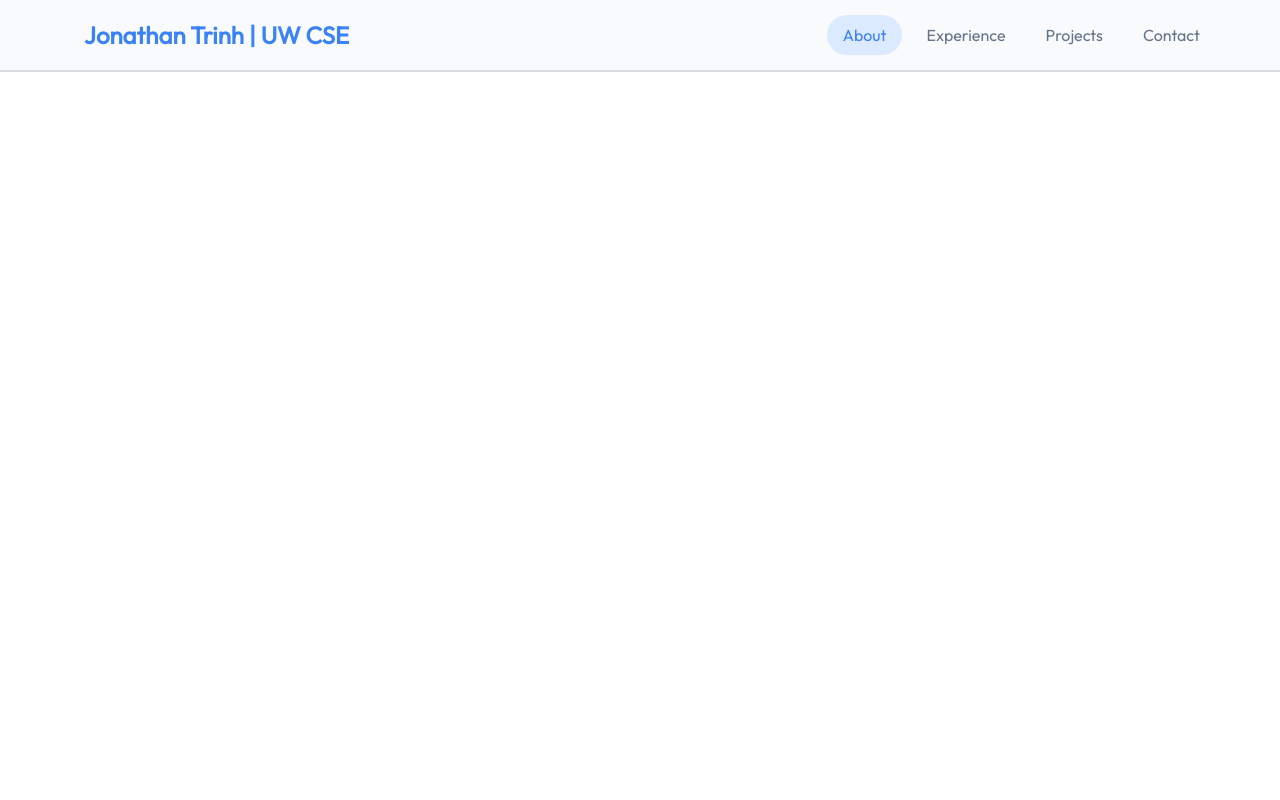
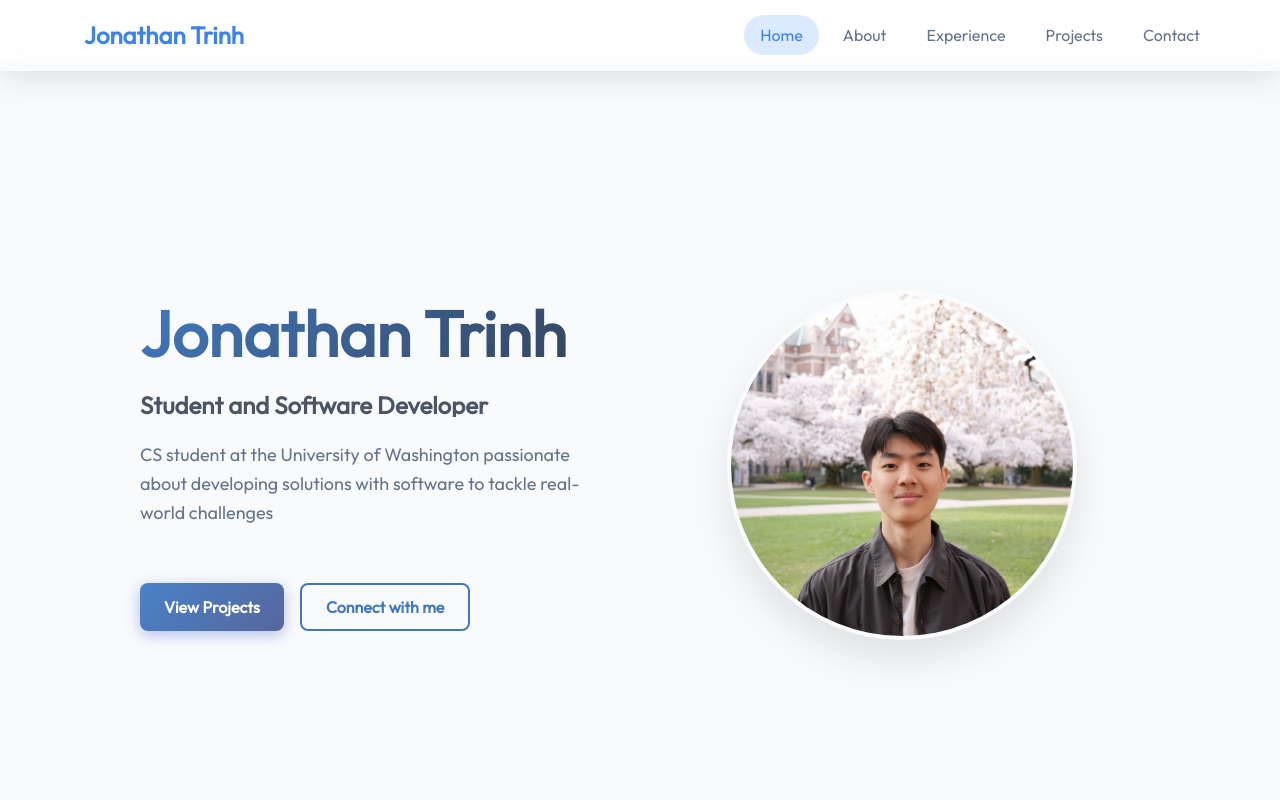
Before and after one commit to Jonathan-Trinh/Personal-Portfolio, a React (Vite) app: page / in a window 1280 px wide. Shown: the top 800 px of the page. Built offline with nearby package versions, Linux system fonts and the light colour scheme.

Commit message:
Updates to Navbar, Added Hero component

```diff
--- a/index.html
+++ b/index.html
@@ -4,7 +4,7 @@
     <meta charset="UTF-8" />
     <link rel="icon" type="image/png" href="/favicon.ico" />
     <meta name="viewport" content="width=device-width, initial-scale=1.0" />
-    <title>Jonathan Trinh | UW CSE</title>
+    <title>Jonathan Trinh</title>
   </head>
   <body>
     <div id="root"></div>
--- a/src/App.tsx
+++ b/src/App.tsx
@@ -1,13 +1,87 @@
 import { Component, type JSX } from 'react';
 import styles from './App.module.css';
 import { Navbar } from './components/Navbar/Navbar';
+import { Hero } from './components/Hero/Hero';
+import { About } from './components/About/About';
+
+export type sections = 'hero' | 'about' | 'experience' | 'projects' | 'contact';
+
+type AppProps = {};
+
+type AppState = {
+  activeSection: sections;
+};
 
 /** Root Component of the website */
-export class App extends Component {
+export class App extends Component<AppProps, AppState> {
+  constructor(props: AppProps) {
+    super(props);
+
+    this.state = {
+      activeSection: 'hero'
+    };
+  }
+
+  componentDidMount() {
+    window.addEventListener('scroll', this.handleScroll);
+    this.handleScroll();
+  }
+
+  componentWillUnmount() {
+    window.removeEventListener('scroll', this.handleScroll);
+  }
+
+  handleScroll = () => {
+    const sections: sections[] = ['hero', 'about', 'experience', 'projects', 'contact'];
+
+    const current = sections.find(section => {
+      const element = document.getElementById(section);
+      if (element) {
+        const rect = element.getBoundingClientRect();
+        return rect.top <= window.innerHeight * 0.3 && rect.bottom >= window.innerHeight * 0.3;
+      }
+      return false;
+    });
+
+    if (!current) {
+      let closestSection: sections = 'hero';
+      let closestDistance = Infinity;
+
+      sections.forEach(section => {
+        const element = document.getElementById(section);
+        if (element) {
+          const rect = element.getBoundingClientRect();
+          const distance = Math.abs(rect.top);
+          if (distance < closestDistance) {
+            closestDistance = distance;
+            closestSection = section;
+          }
+        }
+      });
+
+      if (closestSection !== this.state.activeSection) {
+        this.setState({ activeSection: closestSection });
+      }
+    } else if (current !== this.state.activeSection) {
+      this.setState({ activeSection: current });
+    }
+  };
+
+  handleSectionChange = (section: sections) => {
+    this.setState({ activeSection: section });
+  };
+
   render = (): JSX.Element => {
     return (
       <div className={styles.App}>
-        <Navbar />
-      </div>)
-  }
-};
+        <Navbar
+          activeSection={this.state.activeSection}
+          onSectionChange={this.handleSectionChange} />
+        <Hero
+          activeSection={this.state.activeSection}
+          onSectionChange={this.handleSectionChange} />
+        <About />
+      </div>
+    );
+  };
+}
--- /dev/null
+++ b/src/components/About/About.tsx
@@ -0,0 +1,22 @@
+import styles from "./About.module.css";
+import { getImageUrl } from "../../utils";
+
+export const About = () => {
+  return (
+    <section className={styles.container} id="about">
+      <h2 className={styles.title}>About</h2>
+      <div className={styles.content}>
+        <ul className={styles.aboutItems}>
+          <li className={styles.aboutItem}>
+            <img src={getImageUrl("about/uiIcon.png")} alt="Icon" />
+            <div className={styles.aboutItemText}>
+              <p>
+                Blob
+              </p>
+            </div>
+          </li>
+        </ul>
+      </div>
+    </section>
+  );
+};
--- a/src/components/Hero/Hero.module.css
+++ b/src/components/Hero/Hero.module.css
@@ -1,104 +1,135 @@
-@import "../../vars.css";
+.container {
+  display: grid;
+  grid-template-columns: repeat(2, 1fr);
+  gap: 48px;
+  align-items: center;
+  width: 100vw;
+  min-height: 810px;
+  padding: 48px max((100vw - 1000px) / 2);
+  position: relative;
+  line-height: 24px;
+}
 
-.container {
-  position: relative;
-  display: flex;
-  align-items: center;
-  justify-content: space-between;
-  margin-top: 49px;
-  z-index: 1;
-  margin-left: 10%;
-  margin-right: 10%;
+.container.active {
+  background-color: var(--color-active-section);
+  box-shadow: 0 1px 3px rgba(0, 0, 0, 0.05), 0 1px 2px rgba(0, 0, 0, 0.1);
 }
 
 .content {
   display: flex;
   flex-direction: column;
-  align-items: flex-start;
-  color: var(--color-text);
-  z-index: 1;
+  gap: 24px;
 }
 
 .title {
-  font-size: 72px;
-  font-weight: 900;
-  margin-bottom: 33px;
-  font-family: var(--font-roboto);
-  background: linear-gradient(
-    90deg,
-    rgba(255, 255, 255, 1) 80%,
-    rgba(255, 255, 255, 0) 120%
-  );
+  font-size: 4rem;
+  font-weight: 700;
+  line-height: 1.1;
+  margin: 0;
+  background: var(--color-name-gradient);
+  background-clip: text;
+  -webkit-background-clip: text;
   -webkit-text-fill-color: transparent;
+}
+
+.subtitle {
+  margin: 0;
+  background: var(--color-subtitle);
   -webkit-background-clip: text;
+  -webkit-text-fill-color: transparent;
+  background-clip: text;
 }
 
 .description {
-  font-size: 30px;
-  font-family: var(--font-roboto);
-  margin-bottom: 52px;
+  font-size: 1.125rem;
+  line-height: 1.6;
+  color: var(--color-text);
+  max-width: 450px;
 }
 
 .heroImg {
+  width: 350px;
+  height: 350px;
   border-radius: 50%;
-  width: 30%;
-  z-index: 1;
-
-  animation-name: floating;
-  animation-duration: 3s;
-  animation-iteration-count: infinite;
-  animation-timing-function: ease-in-out;
+  object-fit: cover;
+  justify-self: center;
+  box-shadow: 0 20px 40px var(--color-shadow);
+  border: 4px solid var(--color-border);
 }
 
-@keyframes floating {
-  0% {
-    transform: translate(0, 0px);
-  }
-  50% {
-    transform: translate(0, 15px);
-  }
-  100% {
-    transform: translate(0, -0px);
-  }
-}
-/*
-.topBlur {
-  position: absolute;
-  width: 50vw;
-  height: 50vw;
-  min-width: 350px;
-  min-width: 350px;
-  top: -128px;
-  left: -10vw;
-  border-radius: 764px;
-  background: rgba(25, 55, 109, 0.7);
-  filter: blur(100px);
-  z-index: 0;
+.buttonContainer {
+  display: flex;
+  gap: 1rem;
+  margin-top: 2rem;
 }
 
-.bottomBlur {
-  position: absolute;
-  width: 70vw;
-  height: 50vw;
-  min-width: 350px;
-  min-width: 250px;
-  top: 246px;
-  right: -25vw;
-  border-radius: 764px;
-  background: rgba(25, 55, 109, 0.7);
-  filter: blur(100px);
-  z-index: 0;
-} */
+.btn {
+  padding: 0.75rem 1.5rem;
+  border: none;
+  border-radius: 8px;
+  font-size: 1rem;
+  font-weight: 600;
+  cursor: pointer;
+  transition: all 0.3s ease;
+  text-decoration: none;
+  min-width: 140px;
+}
 
-@media screen and (max-width: 830px) {
-  .title {
-    margin-top: 10px;
-  }
+.primaryBtn {
+  background: var(--color-proj-btn);
+  color: var(--color-text-alt);
+  box-shadow: 0 4px 15px var(--color-proj-btn-shadow);
+}
+
+.primaryBtn:hover {
+  transform: translateY(-2px);
+  box-shadow: 0 6px 20px var(--color-proj-btn-hover);
+}
+
+.secondaryBtn {
+  background: transparent;
+  color: var(--color-cont-btn);
+  border: 2px solid var(--color-cont-btn);
+}
+
+.secondaryBtn:hover {
+  background: var(--color-cont-btn);
+  color: var(--color-text-alt);
+  transform: translateY(-2px);
+}
+
+@media (max-width: 1024px) {
   .container {
-    flex-direction: column-reverse;
+    grid-template-columns: 1fr;
+    text-align: center;
+    gap: 32px;
+    padding: 48px 5%;
   }
 
   .content {
+    order: 2;
+  }
+
+  .description {
+    margin: 0 auto;
+  }
+
+  .heroImg {
+    order: 1;
+    width: 280px;
+    height: 280px;
+  }
+
+  .title {
+    font-size: 3rem;
+  }
+
+  .buttonContainer {
+    flex-direction: column;
     align-items: center;
   }
+
+  .btn {
+    max-width: 200px;
+  }
 }
--- /dev/null
+++ b/src/components/Hero/Hero.tsx
@@ -0,0 +1,56 @@
+import styles from "./Hero.module.css";
+import { getImageUrl } from "../../utils";
+import { Component, type JSX } from "react";
+import type { sections } from "../../App";
+
+type HeroProps = {
+  activeSection: sections
+  onSectionChange: (section: sections) => void;
+}
+
+export class Hero extends Component<HeroProps> {
+
+  handleNavigation = (section: sections): void => {
+    this.props.onSectionChange(section);
+
+    const element = document.getElementById(section);
+    if (element) {
+      element.scrollIntoView({
+        behavior: 'smooth',
+        block: 'start'
+      });
+    }
+  };
+
+  render(): JSX.Element {
+    const isActive = this.props.activeSection === 'hero';
+
+    return (
+      <section id="hero" className={`${styles.container} ${isActive ? styles.active : ''}`}>
+        <div className={styles.content}>
+          <h1 className={styles.title}>Jonathan Trinh</h1>
+          <h2 className={styles.subtitle}>Student and Software Developer</h2>
+          <p className={styles.description}>
+            CS student at the University of Washington passionate about developing solutions with software to tackle real-world challenges
+          </p>
+          <div className={styles.buttonContainer}>
+            <button
+              className={`${styles.btn} ${styles.primaryBtn}`}
+              onClick={() => this.handleNavigation('projects')}>
+              View Projects
+            </button>
+            <button
+              className={`${styles.btn} ${styles.secondaryBtn}`}
+              onClick={() => this.handleNavigation('contact')}>
+              Connect with me
+            </button>
+          </div>
+        </div>
+        <img
+          src={getImageUrl("hero/jonathan.png")}
+          alt="Hero image of Jonathan Trinh"
+          className={styles.heroImg}/>
+      </section>
+    );
+  }
+}
--- a/src/components/Navbar/Navbar.module.css
+++ b/src/components/Navbar/Navbar.module.css
@@ -10,12 +10,12 @@
   justify-content: space-between;
   padding: 15px 5%;
   z-index: 1000;
-  background-color: var(--color-navbar);
+  font-family: var(--font-roboto);
+  background: var(--color-navbar);
   backdrop-filter: blur(10px);
-  -webkit-backdrop-filter: blur(10px);
-  border-bottom: 2px solid var(--color-border);
-  margin: 0;
-  font-family: var(--font-roboto);
+  border-bottom: 1px solid var(--color-border);
+  box-shadow: 0 8px 32px var(--color-shadow);
+  animation: slideDown 0.6s ease-out;
 }
 
 .title {
@@ -28,6 +28,11 @@
 
 .menuBtn {
   display: none;
+  background: none;
+  border: none;
+  font-size: 24px;
+  cursor: pointer;
+  padding: 8px;
 }
 
 .menu {
@@ -42,17 +47,13 @@
   list-style: none;
   margin: 0;
   padding: 0;
-  align-items: center;
-}
-
-.menuItems li {
-  margin: 0;
+  align-items: center
 }
 
 .menuItems a {
   font-size: 16px;
   font-weight: 500;
-  color: var(--color-btn-text);
+  color: var(--color-text);
   text-decoration: none;
   padding: 10px 16px;
   border-radius: 20px;
@@ -71,15 +72,7 @@
 }
 
 @media screen and (max-width: 830px) {
-  .navbar {
-    flex-direction: row;
-    align-items: center;
-    padding: 12px 5%;
-    justify-content: space-between;
-  }
-
   .title {
-    font-size: 20px;
     margin-left: 0;
   }
 
@@ -88,12 +81,10 @@
     top: 100%;
     right: 5%;
     flex-direction: column;
-    align-items: stretch;
-    gap: 0;
-    background-color: var(--color-bg);
+    background-color: var(--color-navbar-menu-bg);
     border: 1px solid var(--color-hover-bg);
     border-radius: 12px;
-    box-shadow: 0 4px 12px rgba(0, 0, 0, 0.1);
+    box-shadow: 0 4px 12px var(--color-shadow);
     padding: 8px;
     min-width: 200px;
     display: none;
@@ -101,30 +92,31 @@
 
   .menu.menuOpen {
     display: flex;
-    z-index: 1001;
   }
 
   .menuBtn {
     display: block;
-    background: none;
-    border: none;
-    font-size: 24px;
-    cursor: pointer;
-    padding: 8px;
-    color: var(--color-secondary);
   }
 
   .menuItems {
     flex-direction: column;
     gap: 4px;
-    width: 100%;
   }
 
   .menuItems a {
     padding: 12px 16px;
     border-radius: 8px;
-    text-align: left;
-    width: 100%;
-    box-sizing: border-box;
   }
 }
+
+@keyframes slideDown {
+  from {
+    transform: translateY(-100%);
+    opacity: 0;
+  }
+
+  to {
+    transform: translateY(0);
+    opacity: 1;
+  }
+}
--- a/src/components/Navbar/Navbar.tsx
+++ b/src/components/Navbar/Navbar.tsx
@@ -1,34 +1,42 @@
 import { Component, type JSX } from "react";
 import styles from "./Navbar.module.css";
 import { getImageUrl } from "../../utils";
+import type { sections } from "../../App";
 
-interface NavbarState {
+type NavbarProps = {
+  activeSection: sections;
+  onSectionChange: (section: sections) => void;
+}
+
+type NavbarState = {
   menuOpen: boolean;
-  activeSection: string;
 }
 
 /** Navbar Component for website */
-export class Navbar extends Component<{}, NavbarState> {
-  constructor(props: {}) {
+export class Navbar extends Component<NavbarProps, NavbarState> {
+  constructor(props: NavbarProps) {
     super(props);
 
     this.state = {
-      menuOpen: false,
-      activeSection: 'About'
+      menuOpen: false
     };
   }
 
-  handleMenuClick = (itemName: string) => {
-    this.setState({
-      activeSection: itemName,
-      menuOpen: false
-    });
+  handleMenuClick = (section: sections): void => {
+    this.props.onSectionChange(section);
+    this.closeMenu();
+
+    const element = document.getElementById(section);
+    if (element) {
+      element.scrollIntoView({
+        behavior: 'smooth',
+        block: 'start'
+      });
+    }
   };
 
   toggleMenu = () => {
-    this.setState(prevState => ({
-      menuOpen: !prevState.menuOpen
-    }));
+    this.setState({ menuOpen: !this.state.menuOpen });
   };
 
   closeMenu = () => {
@@ -36,56 +44,81 @@ export class Navbar extends Component<{}, NavbarState> {
   };
 
   render = (): JSX.Element => {
-    const { menuOpen, activeSection } = this.state;
+    const { menuOpen } = this.state;
+    const { activeSection } = this.props;
 
     return (
       <nav className={styles.navbar}>
-        <a className={styles.title} href="/">
-          Jonathan Trinh | UW CSE
+        <a
+          className={styles.title}
+          href="#hero"
+          onClick={(e) => {
+            e.preventDefault();
+            this.handleMenuClick('hero');
+          }}>
+          Jonathan Trinh
         </a>
 
         <img
           className={styles.menuBtn}
           src={menuOpen ? getImageUrl("nav/closeIcon.png") : getImageUrl("nav/menuIcon.png")}
           alt="menu-button"
-          onClick={this.toggleMenu}
-        />
+          onClick={this.toggleMenu} />
 
         <div className={`${styles.menu} ${menuOpen ? styles.menuOpen : ''}`}>
-          <ul className={styles.menuItems} onClick={this.closeMenu}>
+          <ul className={styles.menuItems}>
+            <li>
+              <a
+                href="#hero"
+                className={activeSection === 'hero' ? styles.active : ''}
+                onClick={(e) => {
+                  e.preventDefault();
+                  this.handleMenuClick('hero');
+                }}>
+                Home
+              </a>
+            </li>
             <li>
               <a
                 href="#about"
-                className={activeSection === 'About' ? styles.active : ''}
-                onClick={() => this.handleMenuClick('About')}
-              >
+                className={activeSection === 'about' ? styles.active : ''}
+                onClick={(e) => {
+                  e.preventDefault();
+                  this.handleMenuClick('about');
+                }}>
                 About
               </a>
             </li>
             <li>
               <a
                 href="#experience"
-                className={activeSection === 'Experience' ? styles.active : ''}
-                onClick={() => this.handleMenuClick('Experience')}
-              >
+                className={activeSection === 'experience' ? styles.active : ''}
+                onClick={(e) => {
+                  e.preventDefault();
+                  this.handleMenuClick('experience');
+                }}>
                 Experience
               </a>
             </li>
             <li>
               <a
                 href="#projects"
-                className={activeSection === 'Projects' ? styles.active : ''}
-                onClick={() => this.handleMenuClick('Projects')}
-              >
+                className={activeSection === 'projects' ? styles.active : ''}
+                onClick={(e) => {
+                  e.preventDefault();
+                  this.handleMenuClick('projects');
+                }}>
                 Projects
               </a>
             </li>
             <li>
               <a
                 href="#contact"
-                className={activeSection === 'Contact' ? styles.active : ''}
-                onClick={() => this.handleMenuClick('Contact')}
-              >
+                className={activeSection === 'contact' ? styles.active : ''}
+                onClick={(e) => {
+                  e.preventDefault();
+                  this.handleMenuClick('contact');
+                }}>
                 Contact
               </a>
             </li>
--- a/src/vars.css
+++ b/src/vars.css
@@ -1,17 +1,27 @@
 :root {
   /* Colors */
-  --color-text: #ffffff;
-  --color-primary: #576cbc;
-  --color-secondary: #19376d;
-  --color-dark: #0b2447;
-  --color-bg: #ffffff;
-  --color-navbar: rgba(248, 250, 252, 0.9);
-  --color-border: rgba(209, 213, 219, 0.8);
-  --color-btn-text: #64748b;
+  --color-text: #64748b;
+  --color-text-alt: white;
+  --color-subtitle: rgb(75, 85, 99);
+  --color-active-section: rgb(248, 250, 252);
+  --color-border: rgba(255, 255, 255, 0.2);
+  --color-shadow: rgba(0, 0, 0, 0.1);
+
+  /* Navbar */
+  --color-navbar: rgba(255, 255, 255, 0.1);
   --color-hover-bg: #e2e8f0;
   --color-hover-text: #1e293b;
   --color-active-bg: #dbeafe;
   --color-active-text: #3b82f6;
+  --color-navbar-menu-bg: #ffffff;
+
+  /* Hero */
+  --color-name-gradient: linear-gradient(135deg, rgb(64, 120, 192), rgb(52, 66, 86));
+  --color-proj-btn: linear-gradient(135deg, rgb(72, 130, 200), rgb(88, 102, 156));
+  --color-proj-btn-shadow: rgba(81, 105, 210, 0.4);
+  --color-proj-btn-hover: rgba(81, 105, 210, 0.8);
+  --color-cont-btn: rgb(64, 120, 192);
+
   /* Fonts */
   --font-roboto: "Roboto";
 }
```
Also changed, not shown: src/components/About/About.jsx (deleted, +0 -38 lines), src/components/Hero/Hero.jsx (deleted, +0 -23 lines), assets/hero/Hero.png (deleted), assets/hero/jonathan.png (added).
